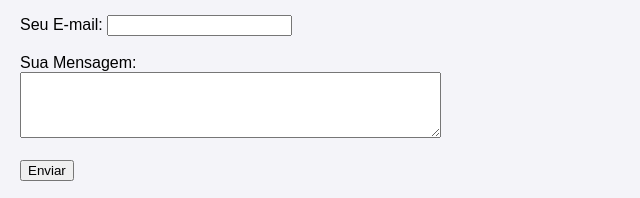
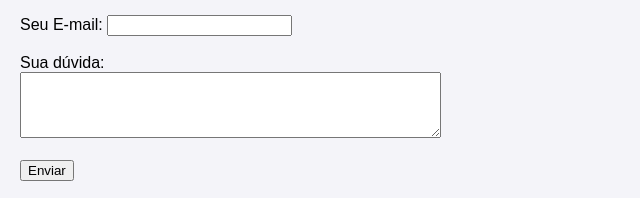
Before and after one commit to Bruder1z/ExemploClaudio, a plain HTML site: page index.html in a window 1280 px wide. Shown: the part 2694-2892 px from the top of the page, 0-640 px from the left. Drawn offline with Linux system fonts and the light colour scheme.

Commit message:
feat: Alteração de formulário

```diff
--- a/index.html
+++ b/index.html
@@ -108,7 +108,7 @@
                 <label for="email">Seu E-mail:</label>
                 <input type="email" id="email" name="email" required><br><br>
 
-                <label for="mensagem">Sua Mensagem:</label><br>
+                <label for="mensagem">Sua dúvida:</label><br>
                 <textarea id="mensagem" name="mensagem" rows="4" cols="50" required></textarea><br><br>
 
                 <button type="submit">Enviar</button>
```
